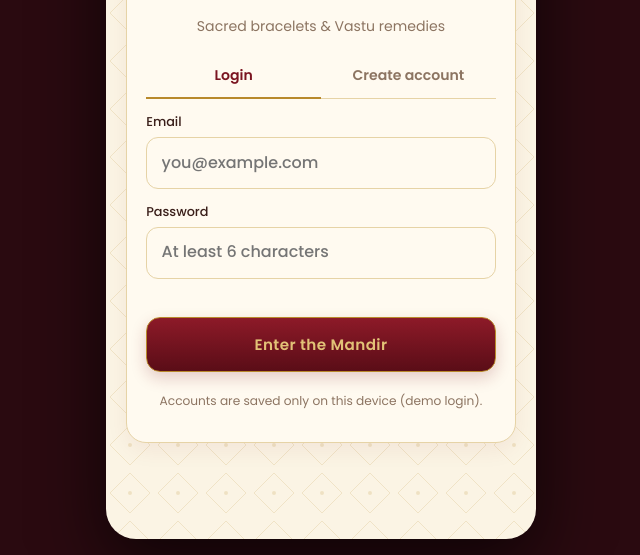
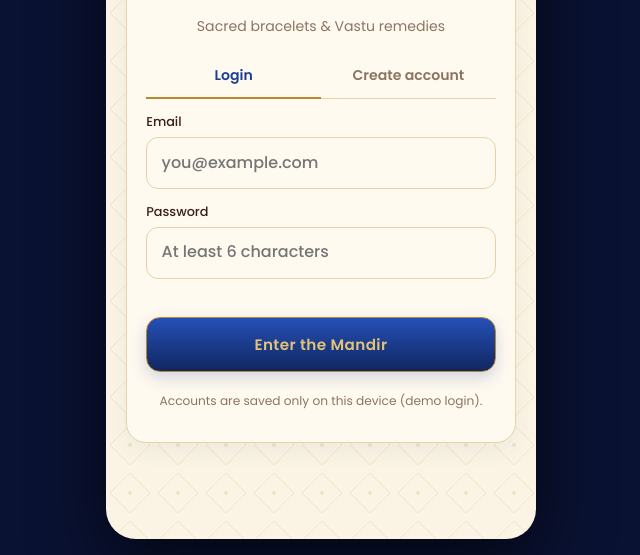
Before and after one commit to dijytalwonder-lab/DRM1, a website: page www/index.html in a window 1280 px wide. Shown: the part 267-822 px from the top of the page, without its empty margins (319-959 px from the left). Drawn offline with nearby package versions, Linux system fonts and the light colour scheme.

Commit message:
Royal blue + gold + cream theme
Co-Authored-By: Claude Sonnet 5.5 <noreply@anthropic.com>

```diff
--- a/www/style.css
+++ b/www/style.css
@@ -1,6 +1,6 @@
 /* Damodara Ratna Mandir — premium gold / deep red / cream */
 :root{
-  --red:#7a1420; --red-d:#5a0d17; --gold:#b8892b; --gold-l:#e2c277; --gold-d:#8f6718;
+  --red:#1c3f94; --red-d:#10265f; --gold:#b8892b; --gold-l:#e2c277; --gold-d:#8f6718;
   --cream:#fbf4e4; --paper:#fffaf0; --ink:#3a1f1a; --muted:#8c7461; --line:#e6d3a6;
   --ok:#2f7d4f; --bad:#a3201c;
   --serif:"Cormorant Garamond","Playfair Display",Georgia,"Times New Roman",serif;
@@ -10,9 +10,9 @@
 }
 *{box-sizing:border-box}
 html,body{margin:0}
-html{background:#2a0a10}
+html{background:#0a1233}
 body{font-family:var(--sans);color:var(--ink);min-height:100vh;line-height:1.55;display:flex;justify-content:center;
-  background:#2a0a10;-webkit-tap-highlight-color:transparent;padding-top:env(safe-area-inset-top)}
+  background:#0a1233;-webkit-tap-highlight-color:transparent;padding-top:env(safe-area-inset-top)}
 h1,h2,h3,h4{font-family:var(--serif);color:var(--red);margin:0 0 .4rem;font-weight:700;letter-spacing:.2px}
 button{font-family:inherit}
 [hidden]{display:none!important}
@@ -57,7 +57,7 @@ input,select{width:100%;margin-top:.3rem;padding:.8rem .9rem;border:1px solid va
 input:focus,select:focus{outline:none;border-color:var(--gold);box-shadow:0 0 0 3px #b8892b33}
 .err{color:var(--bad);font-size:.8rem;min-height:1.1em;margin:.3rem 0 0;text-align:left}
 .btn{width:100%;border:0;border-radius:14px;padding:.95rem 1.2rem;margin-top:.7rem;font:600 .95rem var(--sans);letter-spacing:.4px;cursor:pointer}
-.btn.primary{background:linear-gradient(180deg,#8d1a28,var(--red-d));color:var(--gold-l);border:1px solid var(--gold);box-shadow:0 6px 16px #7a142033}
+.btn.primary{background:linear-gradient(180deg,#2650b8,var(--red-d));color:var(--gold-l);border:1px solid var(--gold);box-shadow:0 6px 16px #1c3f9433}
 .btn:active{transform:scale(.99)}
 #view-login .fine{margin-top:1.2rem}
 
@@ -68,7 +68,7 @@ input:focus,select:focus{outline:none;border-color:var(--gold);box-shadow:0 0 0
 .hello p{margin:0;color:var(--muted);font-size:.9rem}
 .grid2{display:grid;gap:1rem}
 .tile{display:flex;align-items:center;gap:1rem;text-align:left;width:100%;cursor:pointer;padding:1.2rem;border-radius:20px;
-  background:var(--paper);border:1px solid var(--line);color:var(--ink);box-shadow:0 8px 22px #7a14200f;position:relative}
+  background:var(--paper);border:1px solid var(--line);color:var(--ink);box-shadow:0 8px 22px #1c3f940f;position:relative}
 .tile::after{content:"›";position:absolute;right:1.1rem;top:50%;transform:translateY(-50%);color:var(--gold);font-size:1.6rem}
 .tile:active{transform:scale(.99)}
 .tile-ico{flex:none;width:62px;height:62px;border-radius:50%;display:grid;place-items:center;font-size:1.9rem;
@@ -79,7 +79,7 @@ input:focus,select:focus{outline:none;border-color:var(--gold);box-shadow:0 0 0
 /* ---------- inner pages ---------- */
 .back{background:none;border:0;color:var(--gold-d);font-weight:500;font-size:.85rem;cursor:pointer;padding:0;margin-bottom:.5rem}
 .view h2{font-size:1.9rem}
-.card{background:var(--paper);border:1px solid var(--line);border-radius:20px;padding:1.2rem;box-shadow:0 8px 22px #7a14200f}
+.card{background:var(--paper);border:1px solid var(--line);border-radius:20px;padding:1.2rem;box-shadow:0 8px 22px #1c3f940f}
 .form{margin:.6rem 0 1.4rem}
 .form h3{font-size:1.15rem;margin-top:.4rem}
 .row{display:grid;grid-template-columns:1fr 1fr;gap:.8rem}
@@ -95,7 +95,7 @@ input:focus,select:focus{outline:none;border-color:var(--gold);box-shadow:0 0 0
 .pill{background:var(--paper);border:1px solid var(--line);border-radius:99px;padding:.15rem .65rem;font-size:.74rem}
 .sect{margin:1.2rem 0 .6rem;font-size:1.4rem}
 .results{display:grid;grid-template-columns:1fr;gap:.9rem}
-.prod{position:relative;background:var(--paper);border:1px solid var(--line);border-radius:20px;overflow:hidden;display:flex;box-shadow:0 6px 18px #7a14200d}
+.prod{position:relative;background:var(--paper);border:1px solid var(--line);border-radius:20px;overflow:hidden;display:flex;box-shadow:0 6px 18px #1c3f940d}
 .prod.best{border:1.5px solid var(--gold)}
 .badge{position:absolute;top:.55rem;right:.7rem;background:var(--gold);color:#fff;font-size:.66rem;font-weight:600;border-radius:99px;padding:.12rem .6rem;letter-spacing:.3px}
 .thumb{flex:none;width:92px;display:grid;place-items:center;font-size:2.6rem;border-right:1px solid var(--line)}
```
Also changed, not shown: www/index.html (+1 -1 lines), 1 other file.
